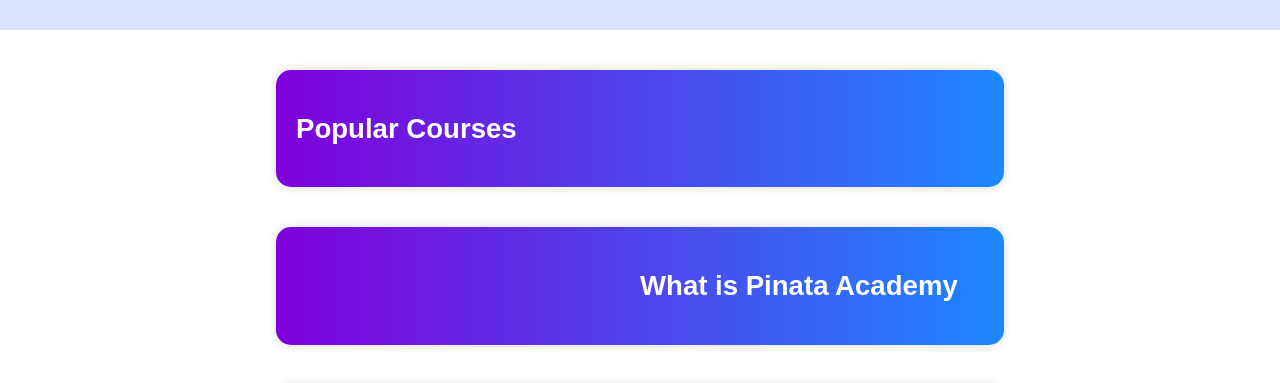
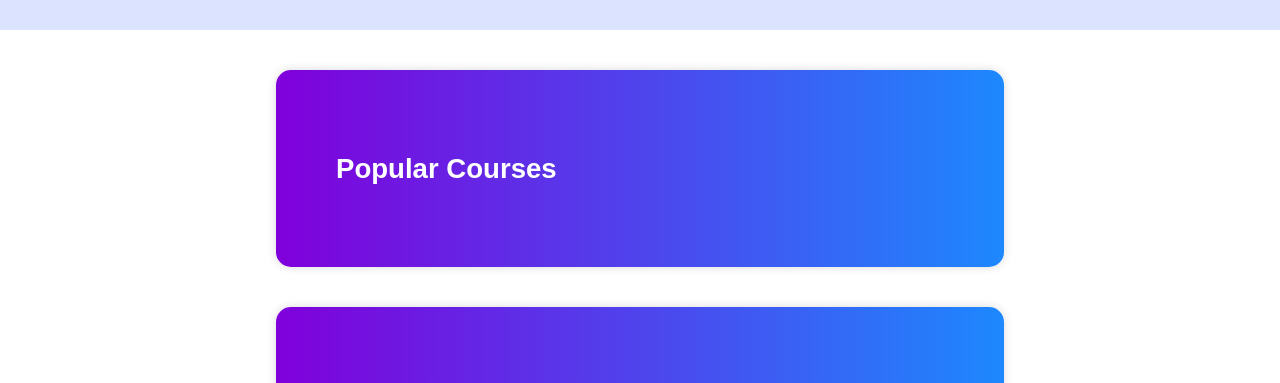
Before and after one commit to tiffanysimione/ThemeProvider, a React (Create React App) app: page / in a window 1280 px wide. Shown: the part 475-858 px from the top of the page. Built offline with nearby package versions, Linux system fonts and the light colour scheme.

Commit message:
media fixing

```diff
--- a/src/App.js
+++ b/src/App.js
@@ -14,7 +14,7 @@
     StyledCard:'#dbe3ff',
     footer: '#003333',
   },
-  mobile: '500px',
+  mobile: '768px',
 }
 
 function App() {
--- a/src/components/styles/Card.styled.js
+++ b/src/components/styles/Card.styled.js
@@ -8,26 +8,18 @@
 border-radius: 15px;
 box-shadow: 0 0 10px rgba(0, 0, 0, 0.15);
 margin: 40px 0;
-  padding: 20px;
+padding: 60px;
 flex-direction: ${({ layout }) => layout || 'row'};
-
 img {
-    width: 60%;
-    margin-right: 40px;
+  width: 80%;
 }
-
 & > div {
   flex: 1;
 }
-
+@media (max-width: ${({ theme }) => theme.mobile}) and (min-width: 768px) {
+  flex-direction: row;
+}
 @media (max-width: ${({ theme }) => theme.mobile}) {
   flex-direction: column;
-    padding: 20px 10px;
-
-    img {
-      width: 100%;
-      margin-right: 0;
-      margin-bottom: 20px;
 }
-  }
-`
+`;
--- a/src/components/styles/Container.styled.js
+++ b/src/components/styles/Container.styled.js
@@ -7,5 +7,12 @@
   margin: 0 auto;
 
 
+  @media (max-width: 768px) {
+    max-width: 80%;
+    }
 
-`
+    @media (max-width: 480px) {
+    max-width: 100%;
+    padding: 0 10px;
+    }
+    `
--- a/src/components/styles/Header.styled.js
+++ b/src/components/styles/Header.styled.js
@@ -11,7 +11,11 @@
     position: absolute;
     width: 100%;
     height: 100%;
-    background-image: linear-gradient(to bottom, rgba(0,0,0,0) 0%,rgba(247, 212, 247, 1)100%);
+    background-image: linear-gradient(
+      to bottom,
+      rgba(0, 0, 0, 0) 0%,
+      rgba(247, 212, 247, 1) 100%
+    );
     opacity: 0;
     animation: waterfall 4s forwards;
   }
@@ -31,9 +35,10 @@
     }
   }
 `;
+
 export const Nav = styled.nav`
   display: flex;
-  background-color:  ${({ theme }) => theme.colors.nav};
+  background-color: ${({ theme }) => theme.colors.nav};
   align-items: center;
   justify-content: space-between;
   margin-bottom: 40px;
@@ -57,26 +62,51 @@
   }
 
   ul li a:hover {
-    color: #ba55d3 ;
+    color: #ba55d3;
   }
-
 
   @media (max-width: ${({ theme }) => theme.mobile}) {
     flex-direction: column;
+    top: -70px;
+
+
+    ul {
+      width: 100%;
+      justify-content: center;
+      margin-top: 20px;
+    }
+
+    ul li {
+      margin: 0 10px;
+    }
+
+    ul li:first-child {
+      margin-left: 0;
+    }
+
+    ul li:last-child {
+      margin-right: 0;
+    }
   }
-`
+`;
+
 
 export const Logo = styled.img`
   width: 50px;
+
   @media (max-width: ${({ theme }) => theme.mobile}) {
     margin-bottom: 40px;
-    width: 50px;
+    width: 30px;
   }
 `;
+
 export const Image = styled.img`
   width: 375px;
   margin-left: 40px;
+
   @media (max-width: ${({ theme }) => theme.mobile}) {
     margin: 40px 0 30px;
+    width: 100%;
+    max-width: 300px;
   }
-`
+`;
```
Lines whose indentation alone changed are shown as unchanged.
